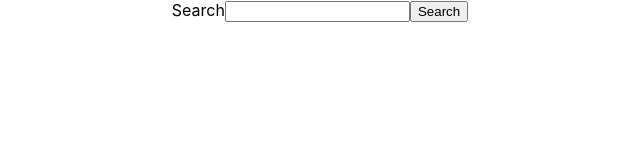
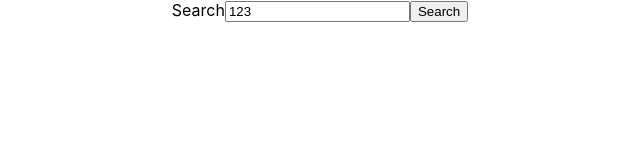
Before and after one commit to Eands/searchClientSide, a React (Create React App) app: page / in a window 1280 px wide. Shown: the top 160 px of the page, without its empty margins (320-960 px from the left). Built offline with nearby package versions, Linux system fonts and the light colour scheme.

Commit message:
typo correction

```diff
--- a/src/App.js
+++ b/src/App.js
@@ -7,24 +7,28 @@ class App extends Component {
     super(props);
 
     this.state = {
-      searchTerm: '',
+      searchTerm: '123',
     }
   }
 
-  onSubmit() {
+  onSearchSubmit(event) {
+    event.preventDefault();
     console.log('submit');
   }
 
-  onChange() {
+  onSearchChange() {
     console.log('change');
-    console.log(this.searchTerm);
   }
 
   render() {
+    const {
+      searchTerm
+    } = this.state
+
     return (
       <div className="App">
         <Search
-            value={this.searchTerm}
+            value={searchTerm}
             onChange={this.onSearchChange}
             onSubmit={this.onSearchSubmit}
         >
--- a/src/components/Search/Search.jsx
+++ b/src/components/Search/Search.jsx
@@ -18,7 +18,7 @@ class Search extends React.Component {
     }
 
     return (
-      <from onSubmit={onSubmit}>
+      <form onSubmit={onSubmit}>
         {children}
         <input
           type='text'
@@ -28,7 +28,7 @@ class Search extends React.Component {
         <button type='submit'>
           {children}
         </button>
-      </from>
+      </form>
     )
   }
 }
```
